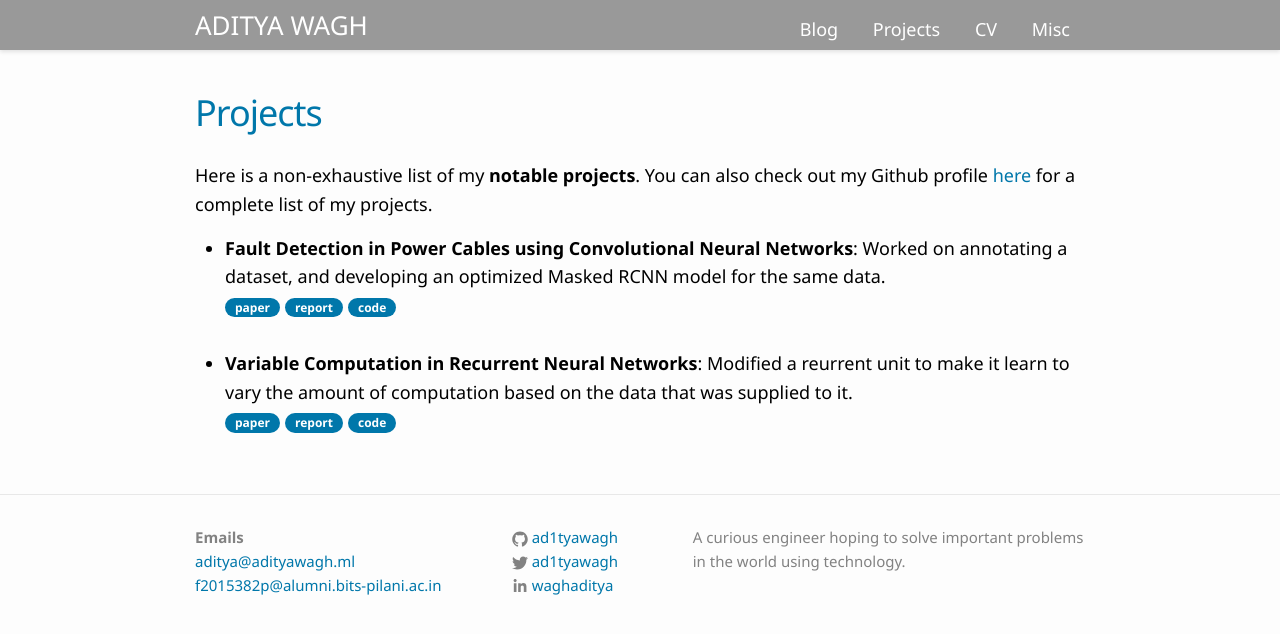
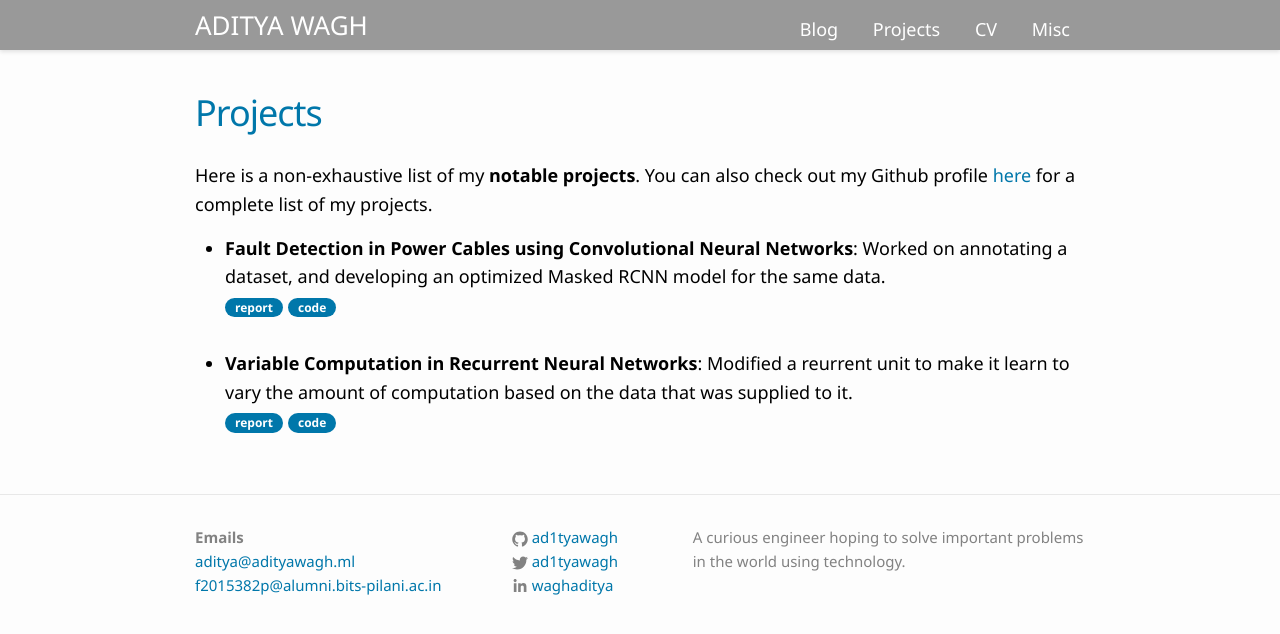
Before and after one commit to thecodeeagle/Ashlesha_Personal, a Jekyll site: the page built from projects.md, in a window 1280 px wide. Shown: the top 634 px of the page. Built offline with Jekyll 4.4.1, drawn with Linux system fonts in a browser that asks for light colours.

Commit message:
updated projects page

```diff
--- a/projects.md
+++ b/projects.md
@@ -9,11 +9,11 @@ Here is a non-exhaustive list of my <b>notable projects</b>. You can also check
 <ul>
 	<li>
 		<b>Fault Detection in Power Cables using Convolutional Neural Networks</b>: Worked on annotating a dataset, and developing an optimized Masked RCNN model for the same data.<br>
-		<a href=""><div class="color-button">paper</div></a><a href="project_1.pdf"><div class="color-button">report</div></a><a href=""><div class="color-button">code</div></a>
+		<a href="project_1.pdf"><div class="color-button">report</div></a><a href=""><div class="color-button">code</div></a>
 	</li><br>
 	<li>
 		<b>Variable Computation in Recurrent Neural Networks</b>: Modified a reurrent unit to make it learn to vary the amount of computation based on the data that was supplied to it.<br>
-		<a href=""><div class="color-button">paper</div></a><a href="project_1.pdf"><div class="color-button">report</div></a><a href=""><div class="color-button">code</div></a>
+		<a href="project_1.pdf"><div class="color-button">report</div></a><a href=""><div class="color-button">code</div></a>
 	</li><br>
 
 </ul>
```
